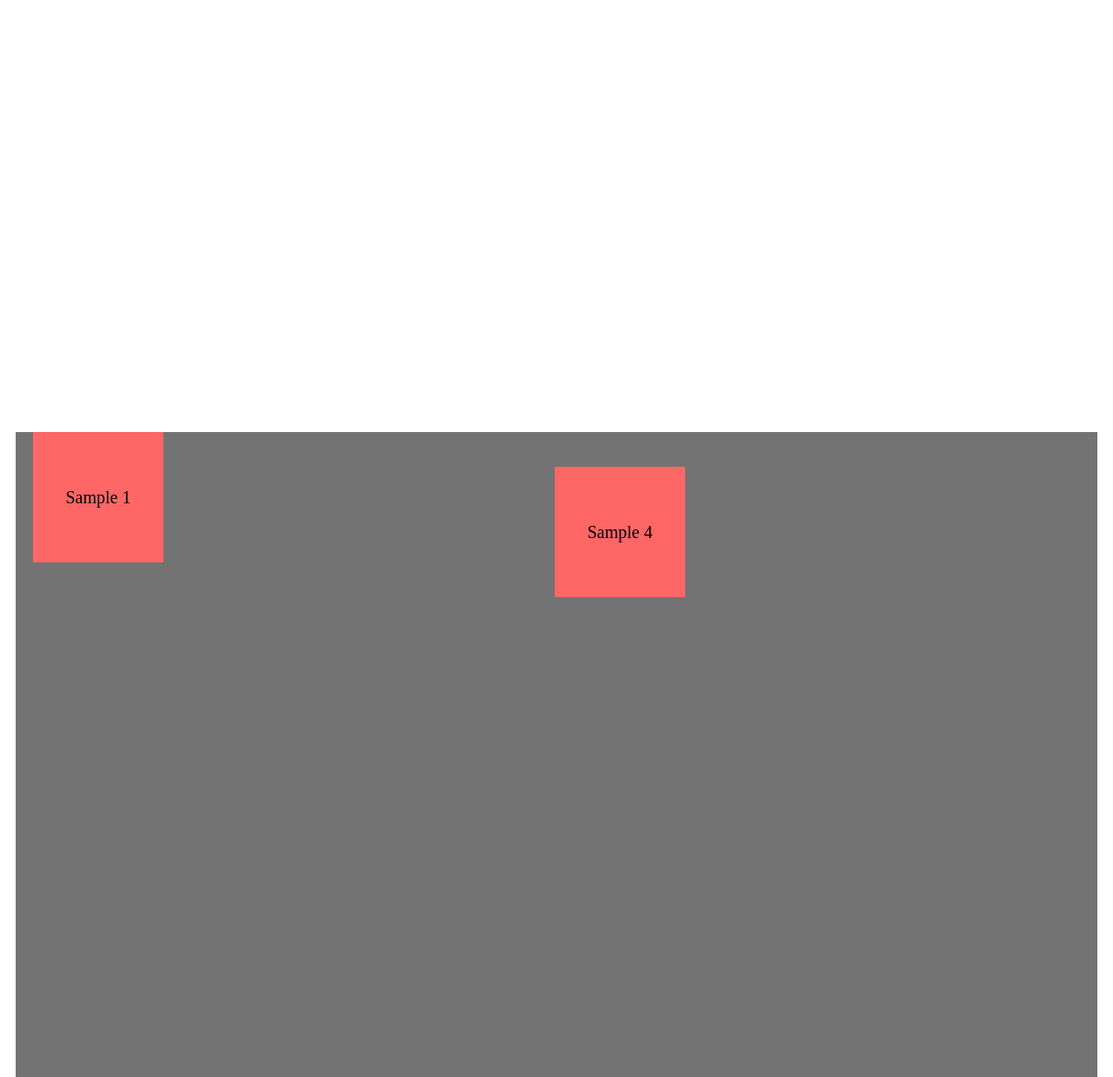
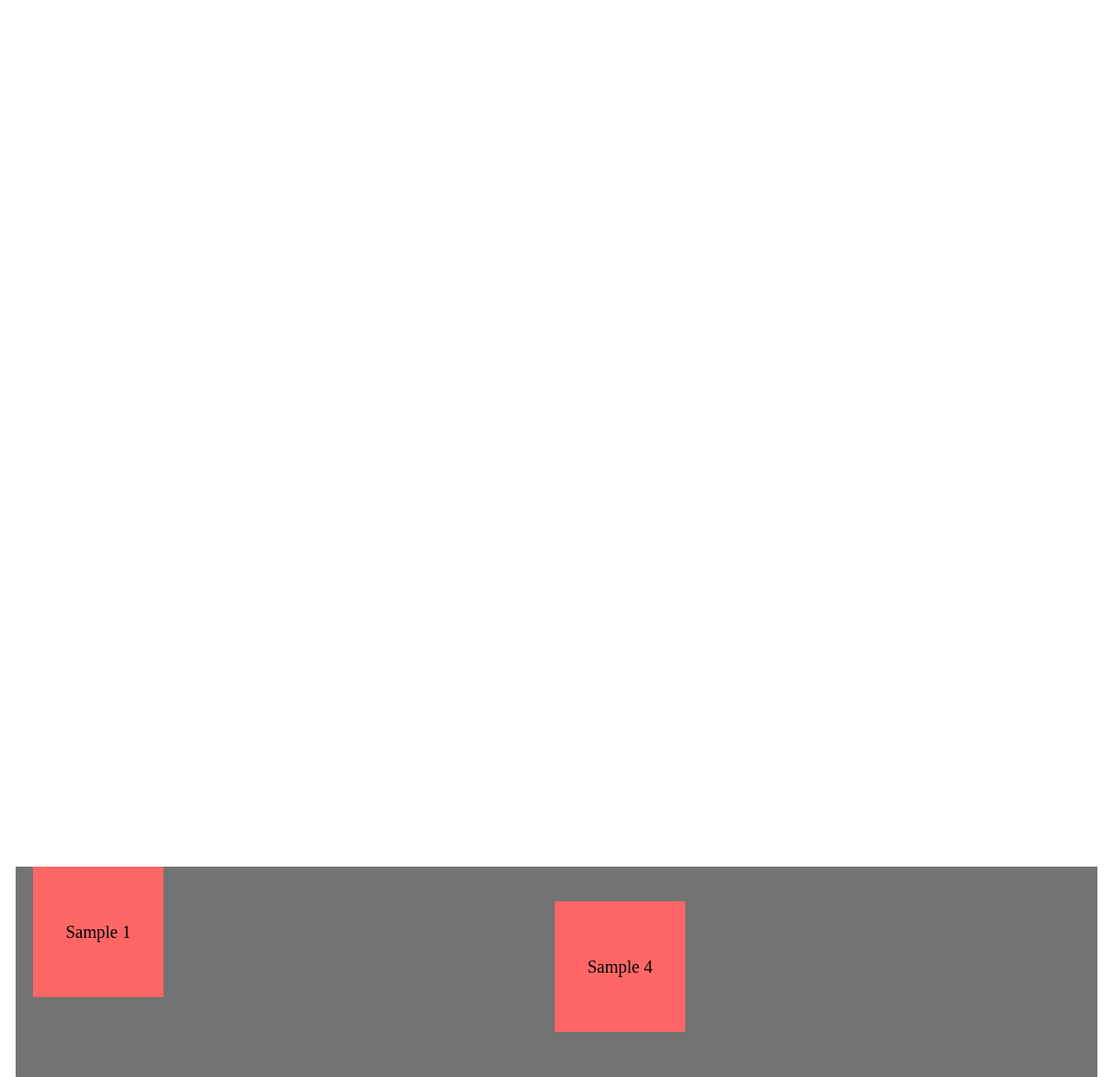
Before and after one commit to urmaul/jquery-flow, a plain HTML site: page demos/margins.html in a window 1280 px wide. Shown: the part 61-1300 px from the top of the page at 87% size. Drawn offline with nearby package versions, Linux system fonts and the light colour scheme.

Commit message:
margins fix

```diff
--- a/demos/margins.html
+++ b/demos/margins.html
@@ -7,7 +7,7 @@
         <script type="text/javascript" src="../jquery.flow.js"></script>
         <style>
             #wrap {
-                margin: 500px 10px;
+                margin: 1000px 10px;
                 height: 3000px;
                 background-image: linear-gradient(bottom, rgb(168,168,168) 0%, rgb(115,115,115) 50%);
                 background-image: -o-linear-gradient(bottom, rgb(168,168,168) 0%, rgb(115,115,115) 50%);
```
